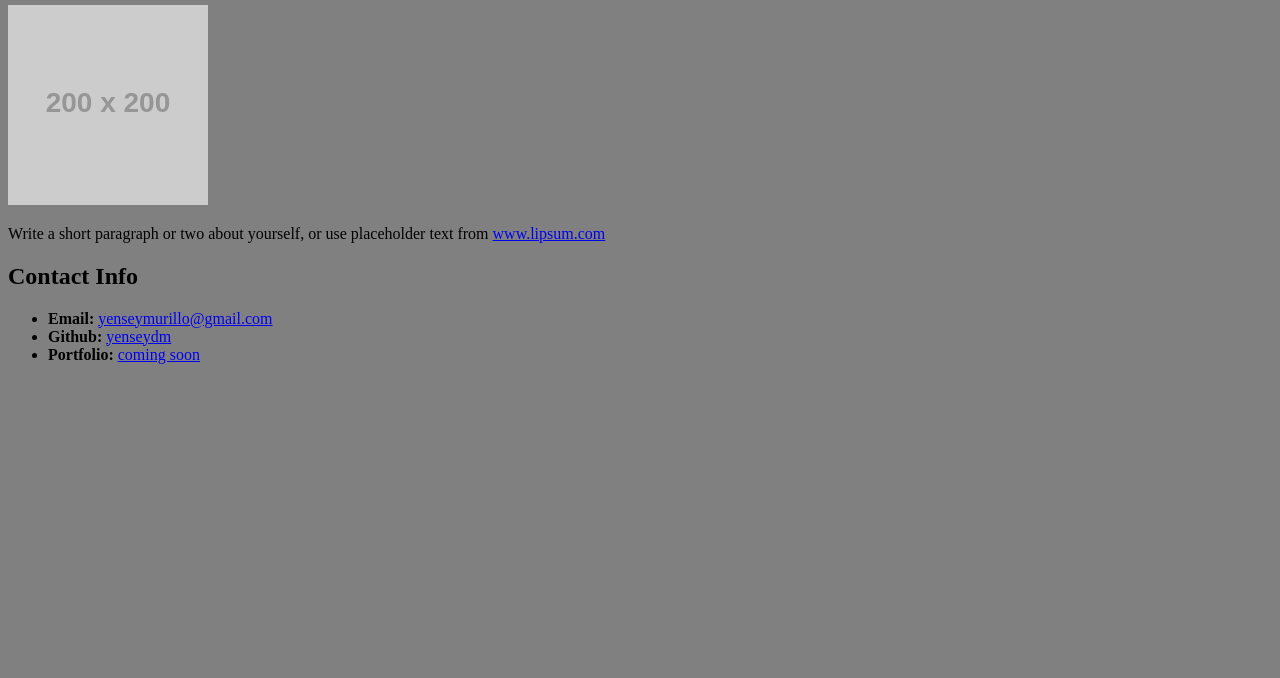
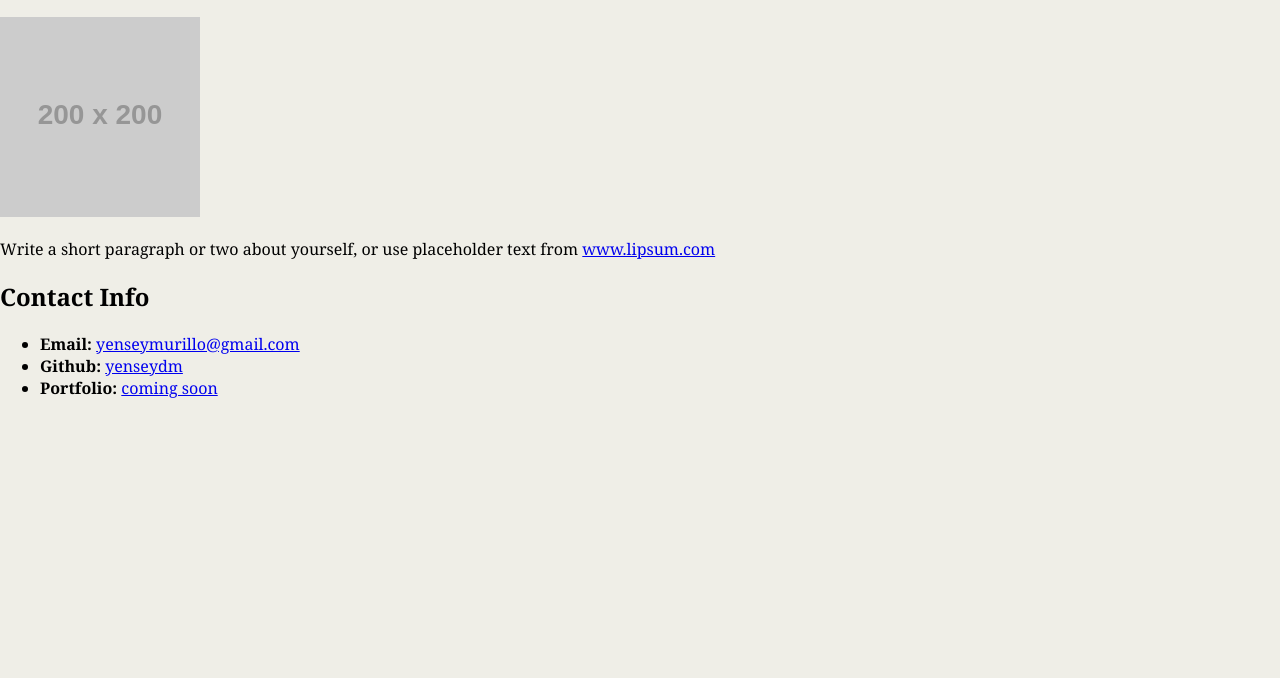
Before and after one commit to Yenseydm/bio, a plain HTML site: page index.html in a window 1280 px wide. Shown: the part 122-800 px from the top of the page. Drawn offline with Linux system fonts and the light colour scheme; placeholder pictures from the web are drawn by us.

Commit message:
updating css

```diff
--- a/css/style.css
+++ b/css/style.css
@@ -1,11 +1,22 @@
 body {
-background-color: gray;
+background-color: #efeee7;
+font-family: Georgia, 'Times New Roman', Times, serif;
+font color: #333333;
+margin: 0;
+padding: 0;
+}
 
+header {
+    background-color: #333333;
 }
 
 h1 {
-font color: green;
+font color: '#eee';
 font-size: "28px";
+margin: 20;
 padding: 20;
+}
 
+h2 {
+    font-size: "24px";
 }
```
